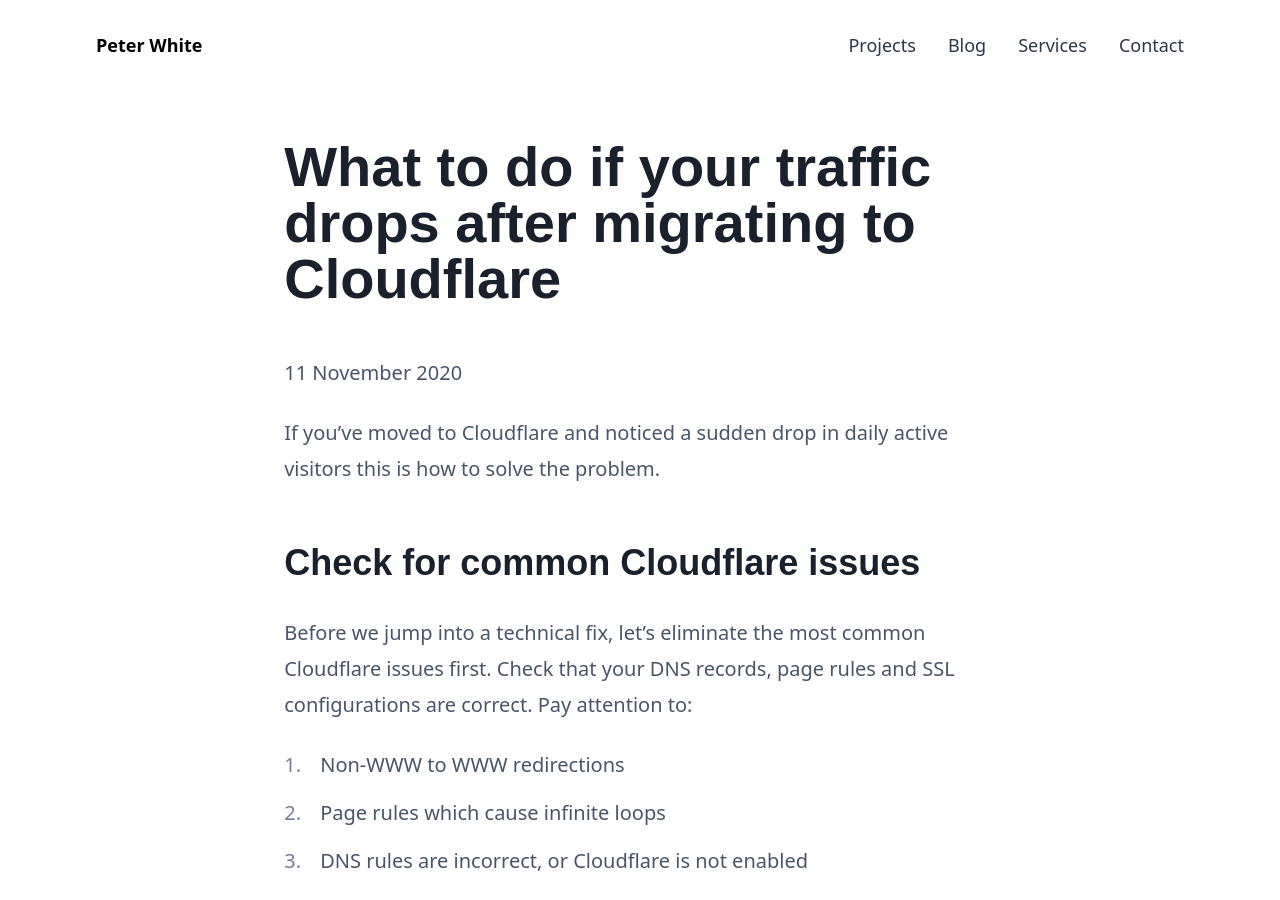
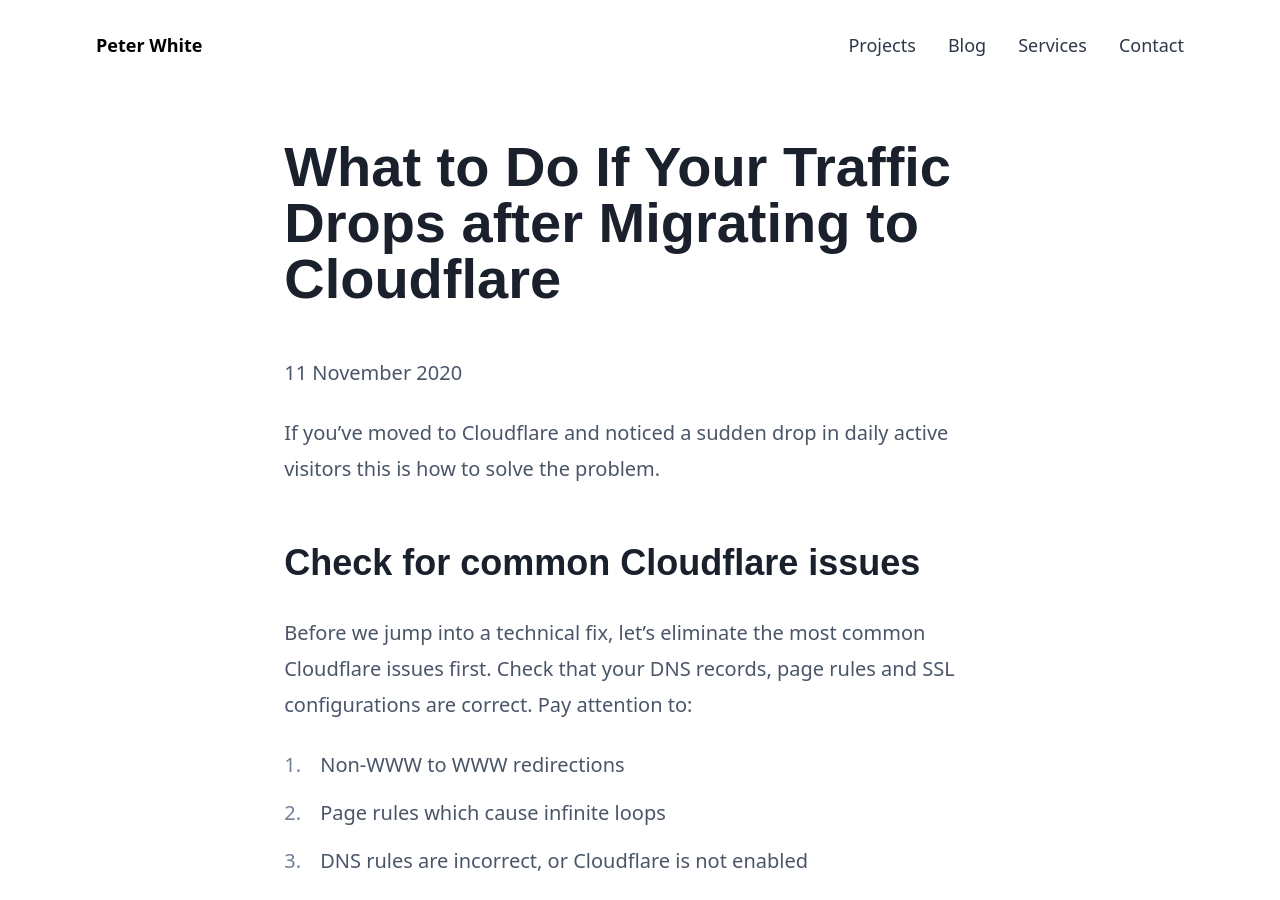
Before and after one commit to peterwhite/personalwebsite, a Jekyll site: the page built from _posts/2020-11-11-guide-what-to-do-if-your-traffic-drops-after-migrating-to-cloudflare.md, in a window 1280 px wide and 900 px high. Built offline with Jekyll 4.4.1, drawn with Linux system fonts in a browser that asks for light colours; some web fonts are replaced; part of the change alters nothing that is shown.

```diff
--- a/_posts/2020-11-11-guide-what-to-do-if-your-traffic-drops-after-migrating-to-cloudflare.md
+++ b/_posts/2020-11-11-guide-what-to-do-if-your-traffic-drops-after-migrating-to-cloudflare.md
@@ -1,6 +1,6 @@
 ---
-title: What to do if your traffic drops after migrating to Cloudflare
-date: 2020-11-11 09:00:00 +0000
+title: What to Do If Your Traffic Drops after Migrating to Cloudflare
+date: 2020-11-11T09:00:00.000+00:00
 description: If you've moved to Cloudflare and noticed a sudden drop in daily active
   visitors this is how to solve the problem step-by-step
 featured_image: ''
```
